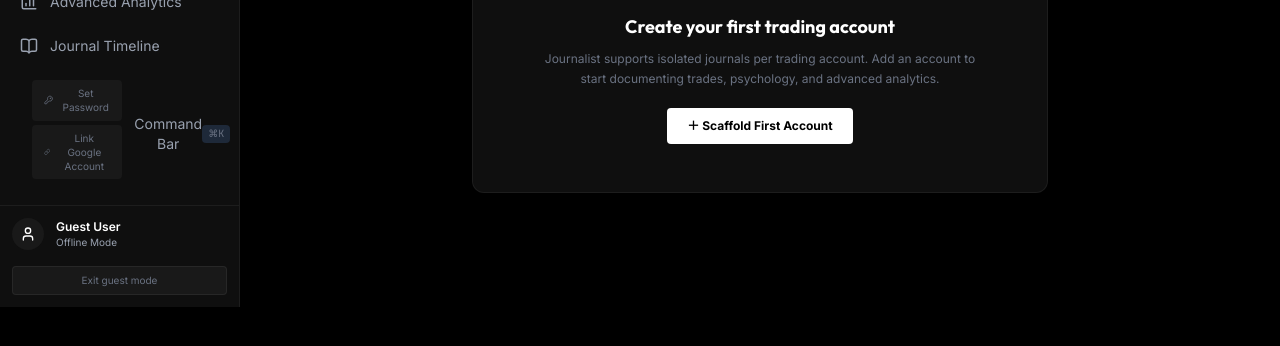
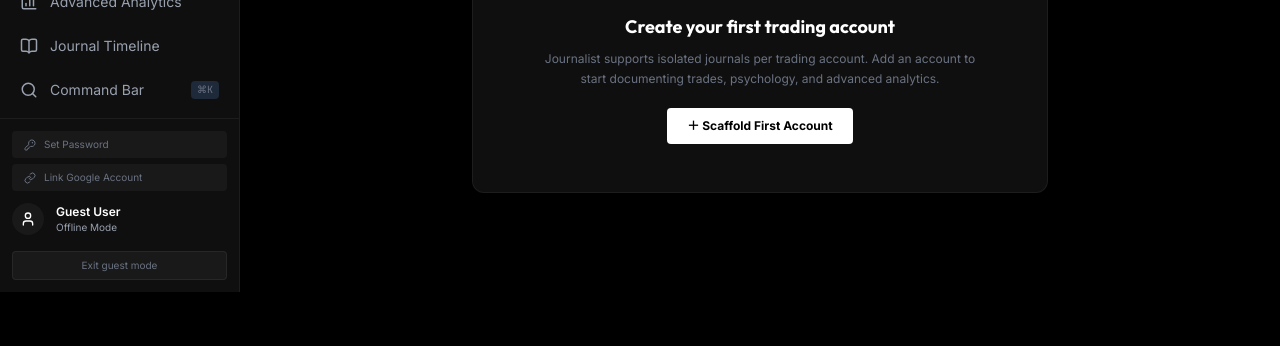
Before and after one commit to MAYURSHEWALE12/JOURNALIST---The-Trading-Journal-For-Tarders-, a React (Vite) app: page /dashboard in a window 1280 px wide. Shown: the part 240-586 px from the top of the page. Built offline with nearby package versions, Linux system fonts and the light colour scheme; no server answers.

Commit message:
chore: fix invalid nested buttons and deduplicate matching entry/exit times on cards

```diff
--- a/src/components/Sidebar.tsx
+++ b/src/components/Sidebar.tsx
@@ -76,8 +76,19 @@ export default function Sidebar() {
             <button onClick={() => { setIsCommandOpen(true); setMobileMenuOpen(false); }}
               className={`w-full flex items-center space-x-3 px-3 py-2.5 rounded text-sm text-gray-400 transition-all cursor-pointer ${themeClasses.bgHover}`}>
               <Search className="w-4.5 h-4.5" />
+              {!sidebarCollapsed && (
+                <div className="flex-1 flex justify-between items-center">
+                  <span>Command Bar</span>
+                  <kbd className="text-[10px] font-mono px-1.5 py-0.5 rounded bg-gray-800 text-gray-500">⌘K</kbd>
+                </div>
+              )}
+            </button>
+          </nav>
+        </div>
+
+        <div className={`p-3 border-t ${themeClasses.border}`}>
           {!sidebarCollapsed && (
-            <div className="space-y-1 mb-2">
+            <div className="space-y-1.5 mb-3">
               <button onClick={async () => {
                 try {
                   const pwd = prompt('Enter a new password (min 6 chars):');
@@ -100,17 +111,6 @@ export default function Sidebar() {
               </button>
             </div>
           )}
-          {!sidebarCollapsed && (
-                <div className="flex-1 flex justify-between items-center">
-                  <span>Command Bar</span>
-                  <kbd className="text-[10px] font-mono px-1.5 py-0.5 rounded bg-gray-800 text-gray-500">⌘K</kbd>
-                </div>
-              )}
-            </button>
-          </nav>
-        </div>
-
-        <div className={`p-3 border-t ${themeClasses.border}`}>
           <div className="flex items-center space-x-3 overflow-hidden">
             <div className={`w-8 h-8 rounded-full flex items-center justify-center shrink-0 ${themeClasses.bgCard}`}>
               <User className={`w-4 h-4 ${isDarkMode ? 'text-white' : 'text-black'}`} />
--- a/src/screens/Dashboard.tsx
+++ b/src/screens/Dashboard.tsx
@@ -195,7 +195,8 @@ export default function Dashboard() {
                   day: 'numeric'
                 });
                 const entryTime = t.entryTime ? new Date(t.entryTime).toLocaleTimeString(undefined, { hour: '2-digit', minute: '2-digit', hour12: false }) : '';
-                const exitTime = t.exitTime ? new Date(t.exitTime).toLocaleTimeString(undefined, { hour: '2-digit', minute: '2-digit', hour12: false }) : '';
+                const exitTimeRaw = t.exitTime ? new Date(t.exitTime).toLocaleTimeString(undefined, { hour: '2-digit', minute: '2-digit', hour12: false }) : '';
+                const exitTime = exitTimeRaw && exitTimeRaw !== entryTime ? exitTimeRaw : '';
 
                 const screenshots = t.screenshotUrls && t.screenshotUrls.length > 0
                   ? t.screenshotUrls
```
